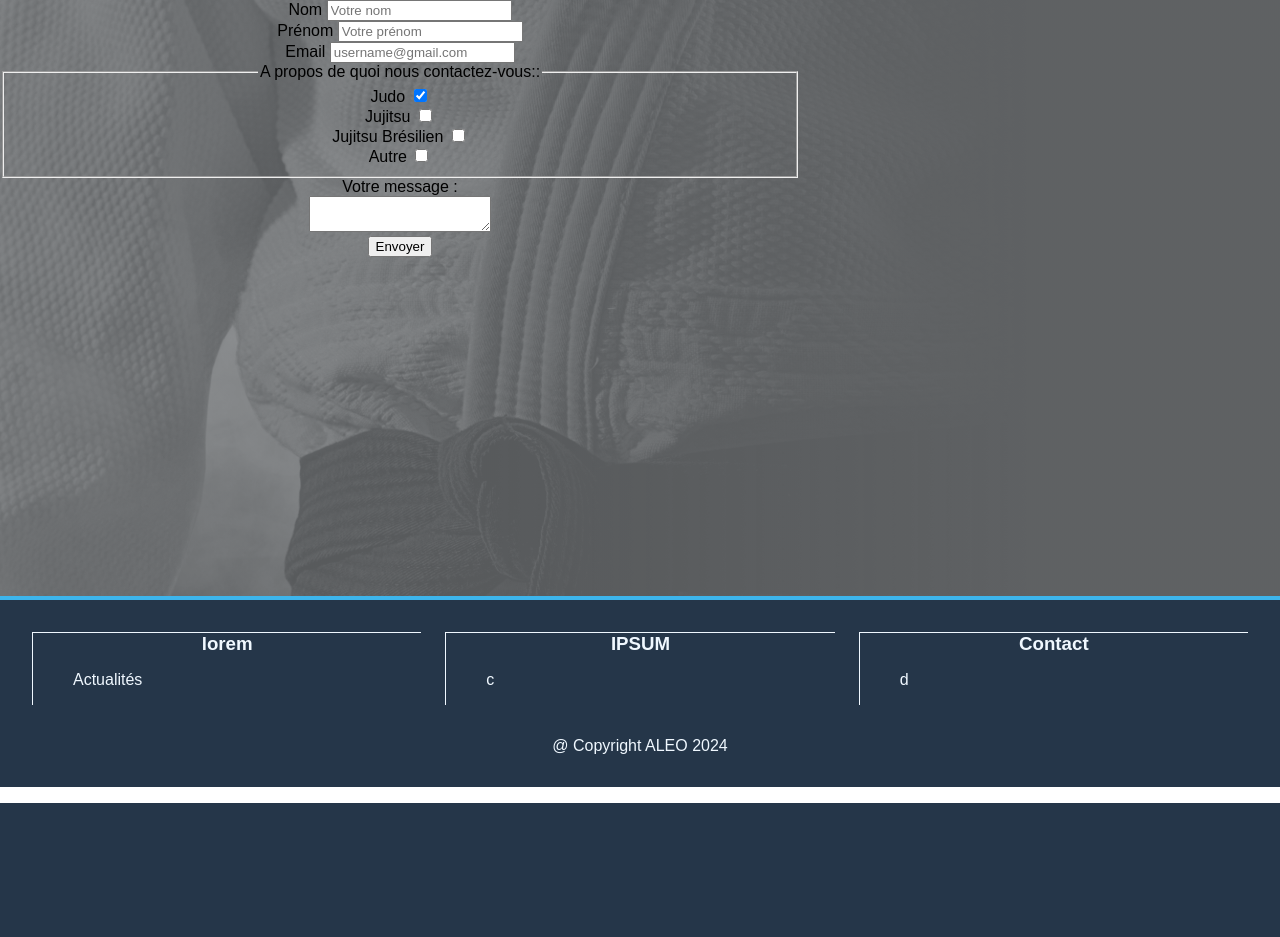
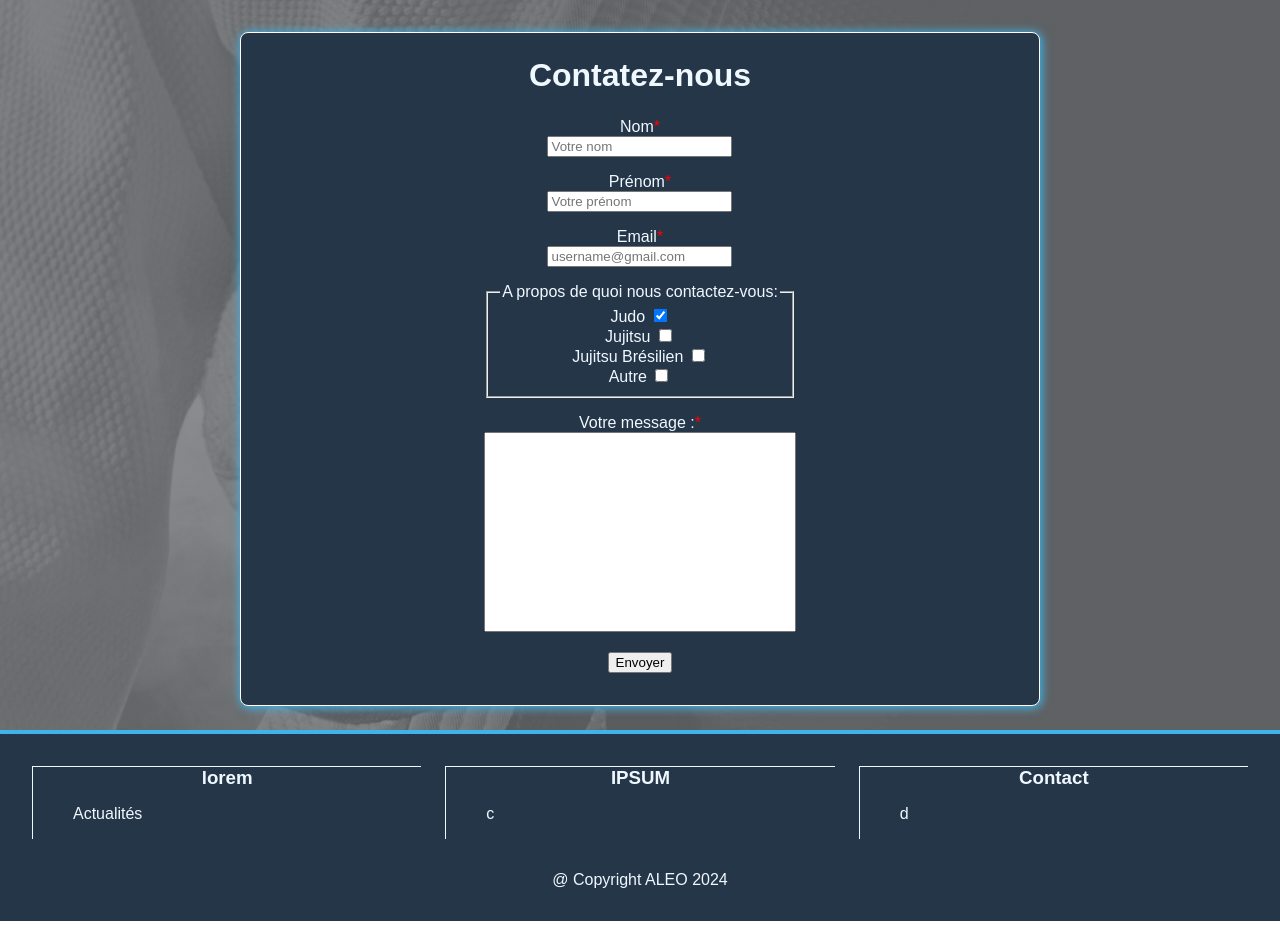
Before and after one commit to Melichoux/CSM-Fight-Team, a PHP site: page /contact.html in a window 1280 px wide. Shown: the part 181-1118 px from the top of the page. Before the commit the page ends 984 px from the top, so only its background shows below. Run offline with PHP 8.4, Linux system fonts and the light colour scheme; some libraries are stand-ins or nearby versions.

Commit message:
version ecf janvier 2026

```diff
--- a/Assets/css/custom.css
+++ b/Assets/css/custom.css
@@ -18,6 +18,25 @@ a:hover{
   /* border: 1px solid aliceblue; */
   /* font-size: large; */
 }
+
+@media (max-width: 500px) {
+  nav ul {
+    flex-direction: column;
+    width: 100%;
+  }
+
+  .navElmt {
+    width: 100%;
+  }
+
+  #dropDownList {
+    padding-left: 1rem; /* léger décalage pour la hiérarchie */
+    background-color: white;
+    position: relative;  /* reste dans le flux pour pousser les éléments, mais permet z-index */
+    z-index: 100;
+  }
+}
+
 
 
 /* <!-- ==========  HEADER  ========== --> */
@@ -146,3 +165,21 @@ padding: 8px;
 }
 
 /* ------------ Barre de filtre de la page catalogue ------------ */
+#formFilter{
+    background-color: rgb(37, 54, 73);
+    border-radius: 8px;
+    margin: 16px;
+    padding: 16px;
+}
+
+/* ------------ Mise en page du formulaire de la page contact ------------ */
+.form-contact{
+    color: aliceblue;
+    border: 1px solid rgb(255, 255, 255);
+    border-radius: 8px;
+    box-shadow: 1px 1px 10px 1px rgb(61, 181, 236);
+    background-color: rgb(37, 54, 73);
+    margin-bottom: 24px;
+    max-width: 900px;
+    /* min-height: 50vh; */
+}
--- a/Assets/css/reboot.css
+++ b/Assets/css/reboot.css
@@ -49,3 +49,8 @@ a{
 p{
   text-decoration: none;
 }
+textarea {
+  width: 100%;
+  height: 200px;
+  resize: none; /* empêche le redimensionnement */
+}
--- a/Assets/css/utilities.css
+++ b/Assets/css/utilities.css
@@ -1,10 +1,13 @@
 /* ANCHOR COLORS */
 
-.color-b  {color: rgb(61, 181, 236);}
+.color-b    {color: rgb(61, 181, 236);}
 
-.color-w  {color: aliceblue;}
+.color-w    {color: aliceblue;}
 
 .color-bck  {color: rgb(37, 54, 73);}
+
+.color-r    {color:red}
+
 
 /* ANCHOR SPACING */
 
@@ -83,6 +86,7 @@
         /* texte */
 .ta-c {text-align: center;}
 .ta-e {text-align: end;}
+.ta-s {text-align: start;}
 
 
 
@@ -95,11 +99,12 @@
 .mw-950px {max-width: 950px;}
 
         /* Width */
-.w-100 {width: 100%;}
+.w-100   {width: 100%;}
 .w-900px {width:900px;}
 
 
-        /* Min-heigth: tres rare*/
+        /* Min-width */
+.minw-100   {min-width: 100vh;}
 
         /* height => INTERDIT sauf cas tres particulier*/
 
@@ -125,9 +130,10 @@
 .jc-r  {justify-content: right;}
 
         /* alignement */
-.ai-s {align-items: start;}
-.ai-c {align-items: center;}
-.ai-e {align-items: end;}
+.ai-s  {align-items: start;}
+.ai-fs {align-items: flex-start;}
+.ai-c  {align-items: center;}
+.ai-e  {align-items: end;}
 
 /* ANCHOR  FLEX ENFANTS*/
 
--- a/contact.html
+++ b/contact.html
@@ -53,25 +53,27 @@
         </nav>
       </div>
     </header>
-    <main>
+    <main class="dflex jc-c ai-c ">
+      <div class="form-contact dflex fw-w jc-c ai-c minw-100 mt-32">
       <form method="post" action="#" class="dblock fd-c ai-c ta-c mw-800px">
-        <div>
-          <label for="nom">Nom</label>
+        <h1 class="p24">Contatez-nous</h1>
+        <div class="mb-16">
+          <label for="nom">Nom<span class="color-r ">*</span></label><br>
           <input id="nom" type="text" placeholder="Votre nom" name="nom" required />
         </div>
 
-        <div>
-          <label for="prenom">Prénom</label>
+        <div class="mb-16">
+          <label for="prenom">Prénom<span class="color-r ">*</span></label><br>
           <input id="prenom" type="text" placeholder="Votre prénom" name="prenom" required/>
         </div>
 
-        <div>
-          <label for="email">Email</label>
+        <div class="mb-16">
+          <label for="email">Email<span class="color-r">*</span></label><br>
           <input id="email" type="email" name="email" placeholder="username@gmail.com" required />
         </div>
 
-        <fieldset>
-          <legend>A propos de quoi nous contactez-vous::</legend>
+        <fieldset class="mb-16">
+          <legend>A propos de quoi nous contactez-vous:</legend>
 
           <div>
             <label for="judo">Judo</label>
@@ -91,15 +93,16 @@
             <input type="checkbox" id="autre" name="option[]" value="autre" />
           </div>
         </fieldset>
-        <div>
-          <label for="message">Votre message :</label><br />
+        <div class="mb-16">
+          <label for="message">Votre message :<span class="color-r">*</span></label><br />
           <textarea id="message" name="message" placeholder="Écrivez votre message ici..." maxlength="500" required> </textarea><br />
         </div>
 
-        <div>
+        <div class="mb-32">
           <button type="submit">Envoyer</button>
         </div>
       </form>
+      </div>
     </main>
     <footer>
  <div class="footer_block dflex fw-w jc-c gap-24 p16">
@@ -130,12 +133,9 @@
         </div>
         <p id="copyright">@ Copyright ALEO 2024</p>
     </footer>
-<!-- Inclure la librairie EmailJS -->
-<!-- ATTENTION VERSION OBSOLETE=> <script type="text/javascript" src="https://cdn.emailjs.com/dist/email.min.js"></script>
-<script type="text/javascript">
-  // Initialisation avec ta clé publique EmailJS
-  emailjs.init("28Nlfyq7zS4Hhf6hm"); // remplace par ta clé publique
-</script> -->
+
+  <!-- // Initialisation avec ta clé publique EmailJS
+  emailjs.init("28Nlfyq7zS4Hhf6hm"); // remplace par ta clé publique -->
 <script
   src="https://cdn.jsdelivr.net/npm/@emailjs/browser@4/dist/email.min.js">
 </script>
@@ -143,7 +143,7 @@
 <script>
   (function () {
     emailjs.init({
-      publicKey: "28Nlfyq7zS4Hhf6hm", // 🔴 NOUVELLE SYNTAXE
+      publicKey: "28Nlfyq7zS4Hhf6hm", // NOUVELLE SYNTAXE
     });
   })();
 </script>
--- a/index.html
+++ b/index.html
@@ -22,7 +22,7 @@
              <!-- Bouton pour le menu burger -->
             <nav aria-label="Navigation principale dflex fw-w" class="mainNav">
                 <!-- aria-label sert a l'accessibilité pour les malvoyants et permet un meilleur parsing par les moteurs comme google -->
-                <ul>
+                <ul class="dflex fw-w">
                     <li class="navElmt"><a href="index.html">ACCUEIL</a></li>
                     <li class="navElmt"><a href="catalogue-article.html">ACTUALITES</a></li>
                     <li id="dropDown" class="navElmt">
@@ -44,7 +44,7 @@
 
     </header>
     <main>
-        <h1 class="ai-c">Home</h1>
+        <h1 class="ai-c border-b">Home</h1>
 
     </main>
     <footer>
```
